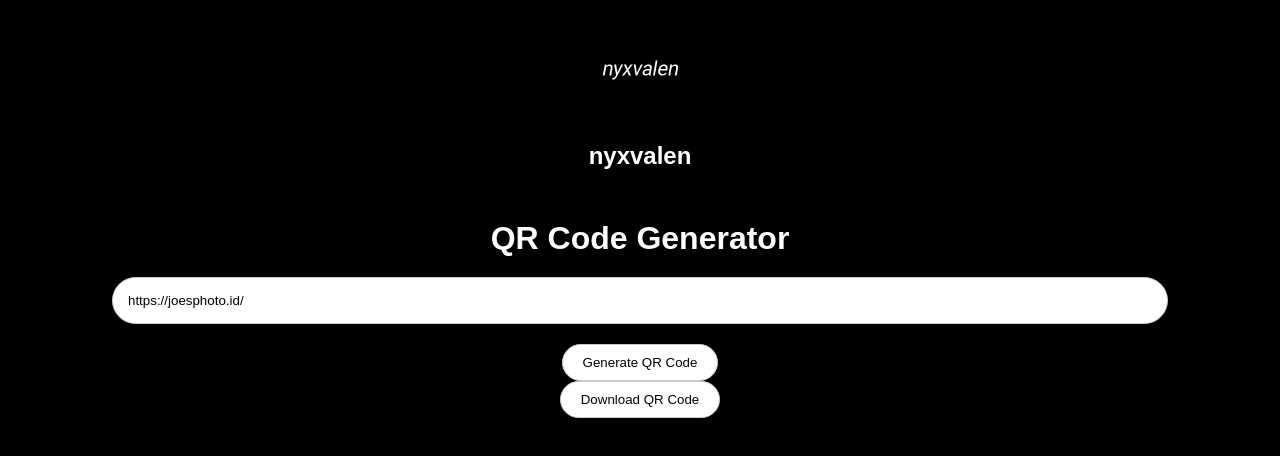
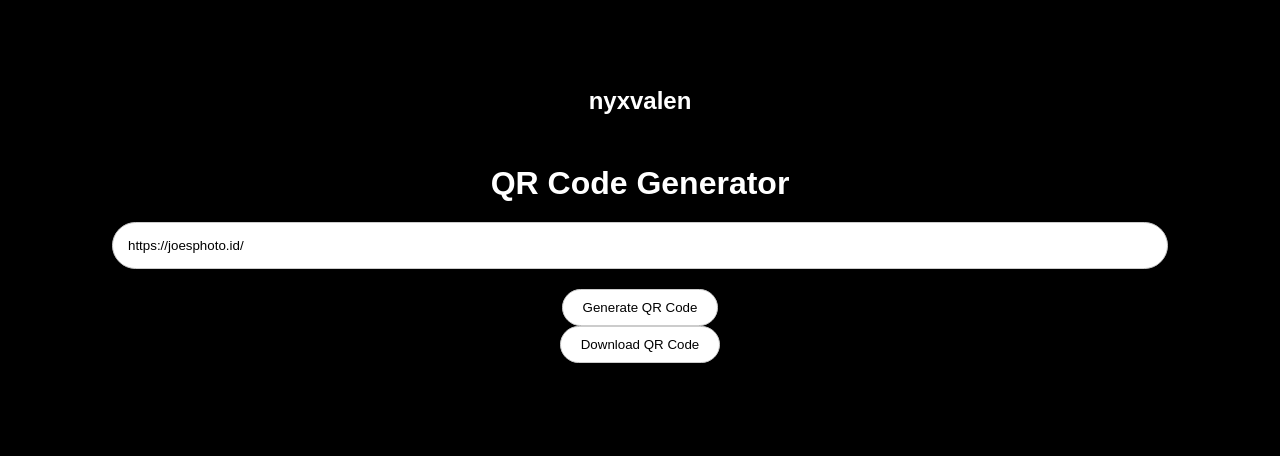
Before and after one commit to nyxvalen/QRCodGenerator, a browser extension: page index.html in a window 1280 px wide. Shown: the part 170-626 px from the top of the page. Drawn offline with Linux system fonts and the light colour scheme.

Commit message:
hapsu logo

```diff
--- a/index.html
+++ b/index.html
@@ -21,13 +21,9 @@
         }
         .logo {
             margin-bottom: 20px;
-            text-align: center; /* Tambahkan ini untuk memastikan teks berada di tengah */
+            text-align: center;
         }
-        .logo img {
-            max-width: 50%;
-            height: auto;
-        }
-        .logo h2 { /* Tambahkan gaya untuk elemen h2 */
+        .logo h2 {
             margin: 10px 0;
         }
         h1 {
@@ -60,8 +56,7 @@
 </head>
 <body>
     <div class="logo">
-        <img src="logo.png" alt="Logo QR Code Generator">
-        <h2>nyxvalen</h2> <!-- Tambahkan elemen h2 untuk tulisan "nyxvalen" -->
+        <h2>nyxvalen</h2> <!-- Hanya elemen teks "nyxvalen" -->
     </div>
     <h1>QR Code Generator</h1>
     <input type="text" id="textInput" placeholder="Masukkan link atau teks" value="https://joesphoto.id/">
```
